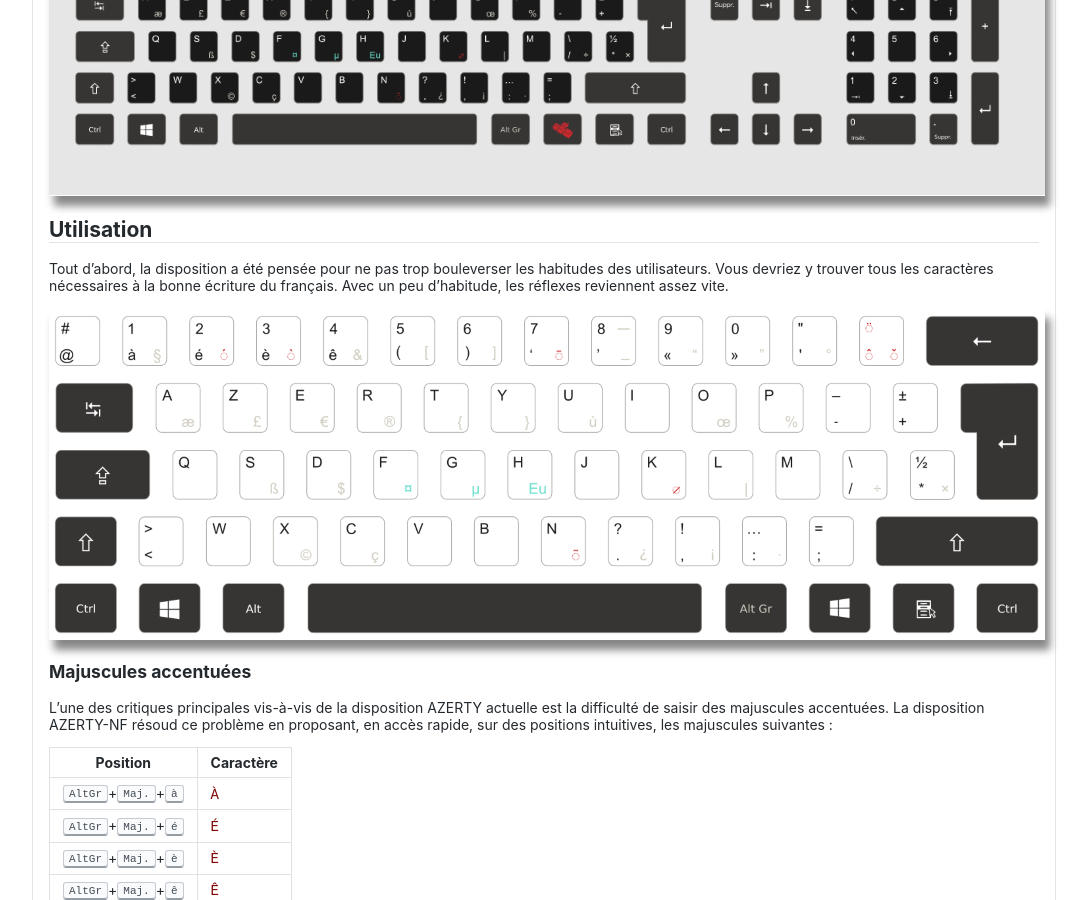
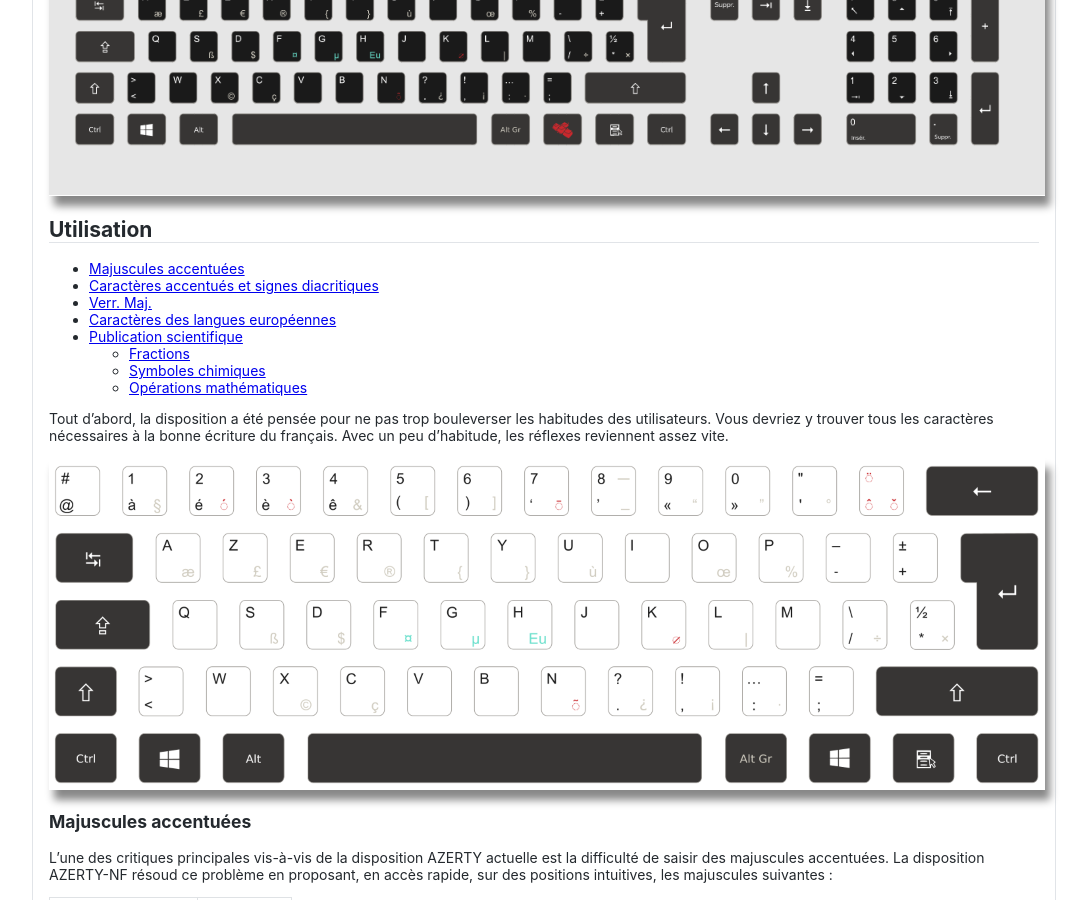
Before and after one commit to springcomp/optimized-azerty-win, a Jekyll site: the page built from index.md, in a window 1280 px wide and 900 px high, scrolled down 1341 px. Shown: the whole window, without its empty margins (96-1183 px from the left). Built offline with Jekyll 4.4.1, drawn with Linux system fonts in a browser that asks for light colours; some of the changed text lies outside the part shown.

Commit message:
Added table of contents.

```diff
--- a/index.md
+++ b/index.md
@@ -45,10 +45,21 @@ Si vous souhaitez changer les touches de votre clavier mécanique, je vous propo
 <a name="usage"></a>
 ## Utilisation
 
+- [Majuscules accentuées](#upper-case-accents)
+- [Caractères accentués et signes diacritiques](#diacriticals)
+- [Verr. Maj.](#sgcaps)
+- [Caractères des langues européennes](#european-characters)
+- [Publication scientifique](#science)
+  - [Fractions](#fractions)
+  - [Symboles chimiques](#chemical-symbols)
+  - [Opérations mathématiques](#math)
+
 Tout d’abord, la disposition a été pensée pour ne pas trop bouleverser les habitudes des utilisateurs. Vous devriez y trouver tous les caractères nécessaires à la bonne écriture du français. Avec un peu d’habitude, les réflexes reviennent assez vite.
 
 ![](assets/images/base.png)
 
+
+<a name="upper-case-accents"></a>
 ### Majuscules accentuées
 
 L’une des critiques principales vis-à-vis de la disposition AZERTY actuelle est la difficulté de saisir des majuscules accentuées. La disposition AZERTY-NF résoud ce problème en proposant, en accès rapide, sur des positions intuitives, les majuscules suivantes :
@@ -70,6 +81,7 @@ On trouvera également les deux ligatures courantes du français :
 | <kbd>AltGr</kbd>+<kbd>Maj.</kbd>+<kbd>o</kbd> | `Œ` |
 
 
+<a name="diacriticals"></a>
 ### Caractères accentués et signes diacritiques
 
 L’une des particularité de la disposition est d’être résolument moderne et de permettre la saisie d’un très grand nombre de caractères accentués. En plus des accents et diacritiques `accent grave`, `accent circonflexe`, `tréma` et `tilde` que vous connaissez déjà sur votre disposition AZERTY actuelle, la disposition AZERTY-NF supporte un grand nombre d’accents et de diacritiques, moins fréquemment utilisés en France, mais permettant néanmoins la saisie, notamment, de la plupart des langues latines des pays européens.
@@ -137,6 +149,7 @@ Par exemple, les combinaisons de touches suivantes produisent toutes les deux la
 Comme expliqué plus haut, il est possible de saisir le signe diacritique non combiné – s’il existe – en faisant suivre la touche morte correspondante de la touche <kbd>Espace</kbd>, selon la correspondance établie dans le tableau qui figure plus haut.
 
 
+<a name="sgcaps"></a>
 ### Verr. Maj.
 
 La disposition AZERTY-NF inclue également le support des majuscules accentuées à l’aide de la touche <kbd>Verr. Maj.</kbd>. Utilisée principalement sur la disposition suisse-alémanique, cette fonctionnalité est également très populaire sur les dispositions alternatives proposées sur le système d’exploitation Linux.
@@ -153,6 +166,8 @@ Notez que ce fonctionnement n’est pas strictement conforme à la norme qui imp
 Si vous souhaitez utiliser un pilote strictement conforme, choisissez le pilote
 "AZERTY NF Z71-300 (Numérique)" qui l'accompagne.
 
+
+<a name="european-characters"></a>
 ### Caractères des langues européennes
 
 La disposition AZERTY-NF expose une couche supplémentaire – accessible via <kbd>AltGr</kbd>+<kbd>Eu</kbd> – sur laquelle on trouve un petit nombre de caractères peu fréquemment utilisés en français, mais utiles pour certaines langues européennes.
@@ -196,9 +211,12 @@ Avec la carte de base, la couche des caractères européens permet de saisir du
 | Italien | `La 4ª puntata` | <kbd>AltGr</kbd>+<kbd>Eu</kbd>, <kbd>a</kbd> pour `ª` |
 | Norvégien | `Ångstrøm` | <kbd>AltGr</kbd>+<kbd>"</kbd>, <kbd>A</kbd> pour `Å` <br> <kbd>AltGr</kbd>+<kbd>k</kbd>, <kbd>o</kbd> pour `ø` |
 
+
+<a name="science"></a>
 ### Publication Scientifique
 
-#### Fraction / Références
+<a name="fractions"></a>
+#### Fractions
 
 Un observateur attentif aura remarqué que le caractère `²`, qui figurait sur la disposition AZERTY traditionnelle sur la touche immédiatement située à gauche de la touche numérique `1` a disparu de la disposition.
 
@@ -253,6 +271,7 @@ Noter que les fractions courantes suivantes peuvent être saisies directement:
 | <kbd>Shift</kbd>+<kbd>*</kbd> | FRACTION USUELLE UN-DEMI (U+00BD) | `½` |
 | <kbd>AltGr</kbd>+<kbd>Shift</kbd>+<kbd>*</kbd> | FRACTION USUELLE UN-QUART (U+2082) | `¼` |
 
+<a name="chemical-symbols"></a>
 #### Symboles chimiques
 
 En plus de la saisie de ces caractères, préconisés par la norme, la disposition AZERTY-NF ajoute le support des caractères `+`, `-` et `=`, ainsi que les parenthèses `(` et `)`.
@@ -264,6 +283,8 @@ Cela permet de saisir, notamment, quelques symboles chimiques – ce qui reste l
 - Un molécule d’eau à pour formule H₂O.
 - 2·H₂SO₄ == H₃SO₄⁺ + HSO₄⁻
 
+
+<a name="math"></a>
 #### Opérations mathématiques
 
 La disposition AZERTY-NF a également été conçue pour permettre une saisie simple des opérations mathématiques courantes.
```
